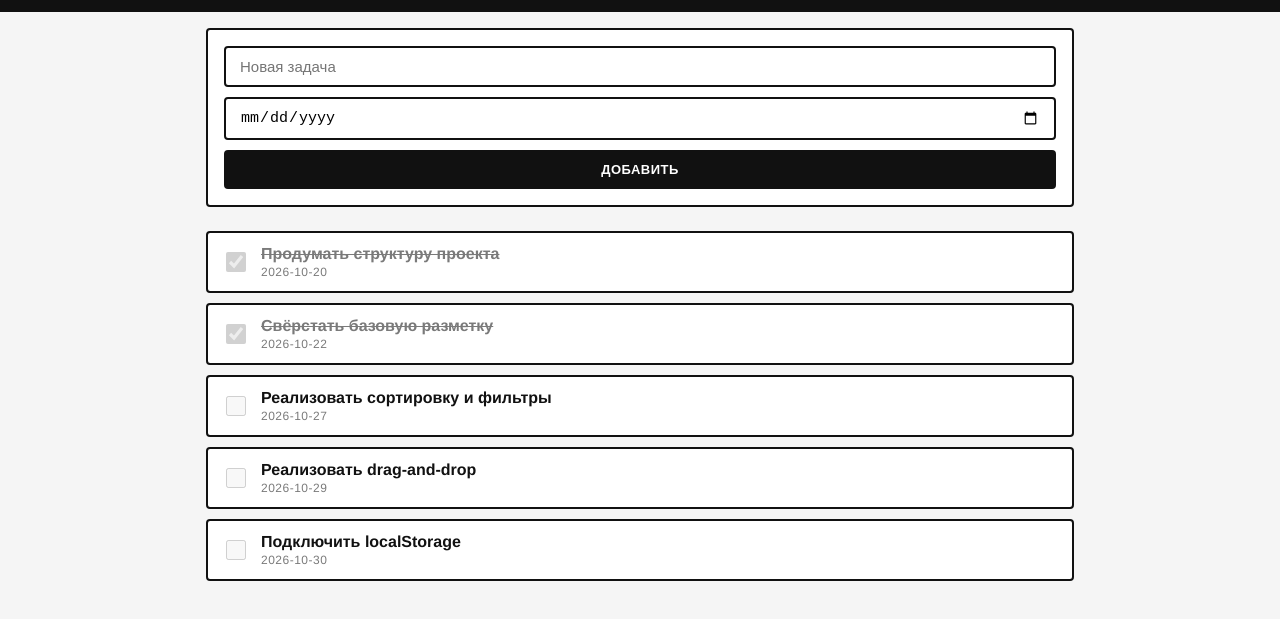
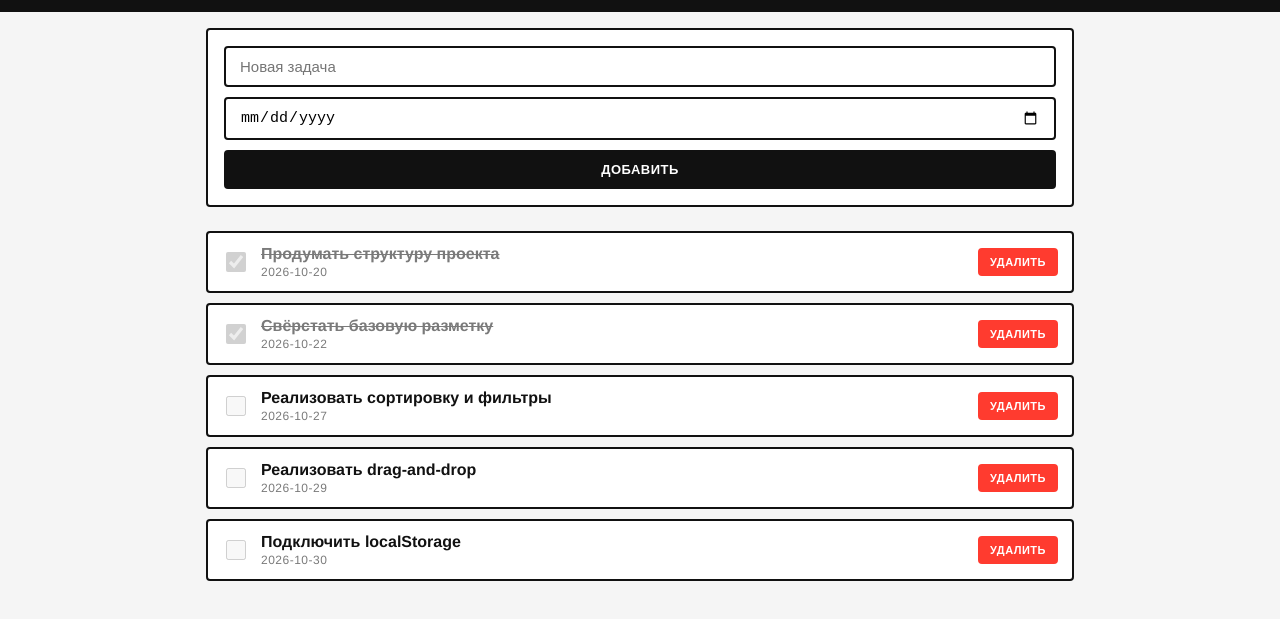
Before and after one commit to wymmsy/just-to-do-it, a plain HTML site: page index.html in a window 1280 px wide. Shown: the part 97-716 px from the top of the page. Drawn offline with Linux system fonts and the light colour scheme.

Commit message:
feat: удаление задачи

```diff
--- a/css/style.css
+++ b/css/style.css
@@ -164,3 +164,9 @@ body {
   text-transform: uppercase;
   letter-spacing: 0.5px;
 }
+
+.task-item__actions {
+  display: flex;
+  gap: 6px;
+  flex-shrink: 0;
+}
--- a/js/app.js
+++ b/js/app.js
@@ -62,10 +62,20 @@ function renderTaskItem(task) {
   const dateEl = createElement("span", { className: "task-item__date", text: task.date });
   const body = createElement("div", { className: "task-item__body" }, [titleEl, dateEl]);
 
+  const deleteButton = createElement("button", {
+    className: "btn btn--small btn--accent",
+    text: "Удалить",
+    on: {
+      click: () => updateTasks(deleteTask(tasks, task.id))
+    }
+  });
+
+  const actions = createElement("div", { className: "task-item__actions" }, [deleteButton]);
+
   return createElement(
     "li",
     { className: `task-item${task.completed ? " task-item--completed" : ""}` },
-    [checkbox, body]
+    [checkbox, body, actions]
   );
 }
 
--- a/js/tasks.js
+++ b/js/tasks.js
@@ -7,3 +7,7 @@ function addTask(tasks, title, date) {
   };
   return [...tasks, task];
 }
+
+function deleteTask(tasks, id) {
+  return tasks.filter((task) => task.id !== id);
+}
```
